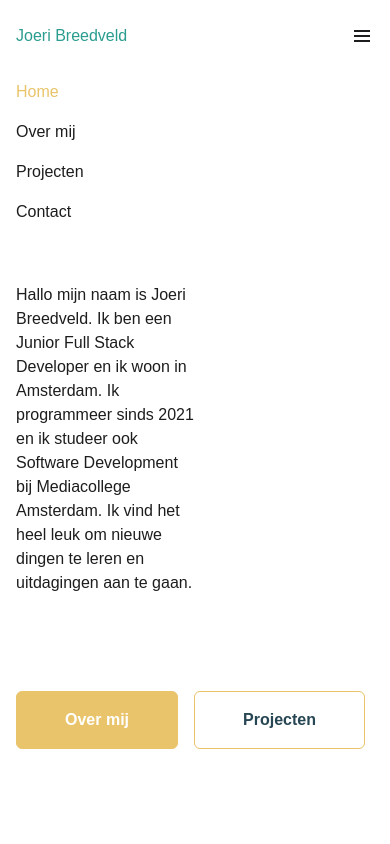
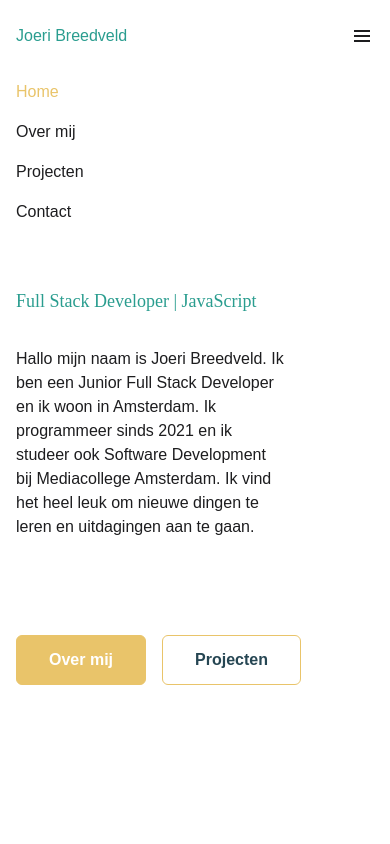
Before and after one commit to joeribreedveld/portfolio-website-v4, a Next.js app: page / in a window 390 px wide. Shown: the top 844 px of the page. Built offline with nearby package versions, Linux system fonts and the light colour scheme.

Commit message:
feat(button): make button smaller responsive and fix responsive text on home width

```diff
--- a/pages/index.tsx
+++ b/pages/index.tsx
@@ -11,7 +11,7 @@ const Home: NextPage = () => {
 				<h3 className='pb-8 font-mont tracking-widest text-tertiary'>HALLO MIJN NAAM IS</h3>
 				<h1 className='text-4xl text-primary md:text-6xl pb-8 font-bold font-serif'>Joeri Breedveld</h1>
 				<h3 className='text-lg md:text-2xl pb-8 font-serif text-secondary'>Full Stack Developer | JavaScript</h3>
-				<p className='pb-24 w-1/2'>
+				<p className='pb-24 w-3/4 md:w-1/2'>
 					Hallo mijn naam is Joeri Breedveld. Ik ben een Junior Full Stack Developer en ik woon in Amsterdam. Ik programmeer sinds 2021 en ik studeer ook Software Development bij
 					Mediacollege Amsterdam. Ik vind het heel leuk om nieuwe dingen te leren en uitdagingen aan te gaan.
 				</p>
--- a/styles/globals.css
+++ b/styles/globals.css
@@ -23,7 +23,7 @@
 
 @layer components {
     .button {
-        @apply py-4 rounded-md px-12 w-fit font-bold border transition duration-200
+        @apply py-3 px-8 md:py-4 rounded-md md:px-12 w-fit font-bold border transition duration-200
     }
 }
 
```
